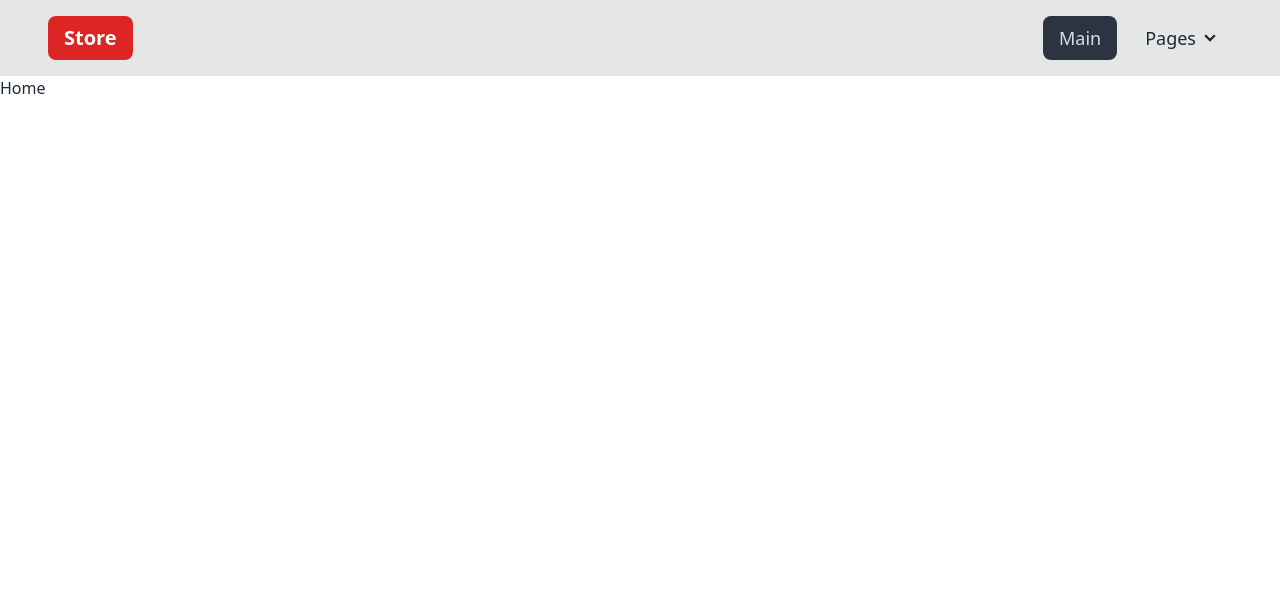
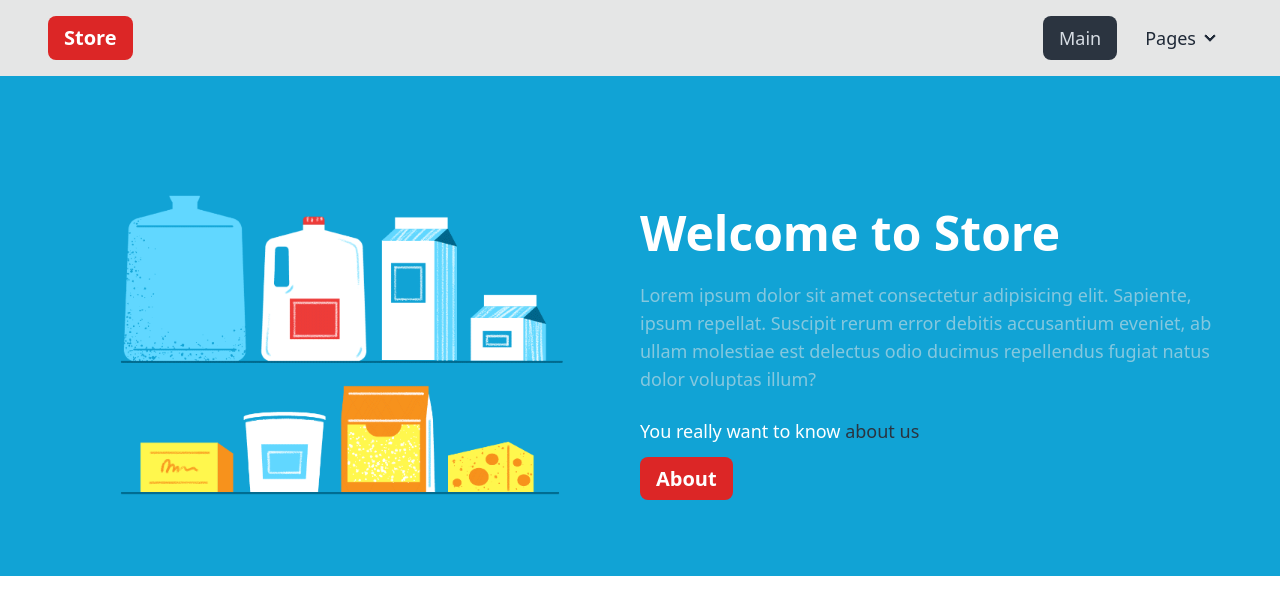
Before and after one commit to Nasrddinovvv1508/7dars, a React (Vite) app: page / in a window 1280 px wide. Shown: the top 614 px of the page. Built offline with nearby package versions, Linux system fonts and the light colour scheme; the HTML template or start-up script is replaced by a standard one.

Commit message:
SECTION 1

```diff
--- a/src/components/Navbar.jsx
+++ b/src/components/Navbar.jsx
@@ -6,7 +6,7 @@ function Navbar() {
     <div className="bg-base-300">
       <div className='navbar speacial-container'>
         <div className="flex-1">
-          <Link to={`/`} className="bg-red-600 py-2 px-4 rounded-lg text-white font-bold text-xl">Store</Link>
+          <Link to={`/`} className="bg-red-600 hover:bg-red-800 py-2 px-4 rounded-lg text-white font-bold text-xl">Store</Link>
         </div>
         <div className="flex-none">
           <ul className="menu menu-horizontal px-1 text-lg gap-3">
--- a/src/pages/Home.jsx
+++ b/src/pages/Home.jsx
@@ -1,8 +1,31 @@
 import React from 'react'
+import { Link } from 'react-router-dom'
 
 function Home() {
   return (
-    <div>Home</div>
+    <div>
+      <section className='pt-[50px] bg-[#11a3d5]'>
+        <div className='speacial-container grid grid-cols-2 items-center'>
+          <div>
+            <img src="../assets/gif/products-shelf.gif" alt="products shelf" />
+          </div>
+
+          <div>
+            <h1 className='text-5xl font-bold text-white'>Welcome to Store</h1>
+            <p className='text-lg mt-6 font-medium text-base-300 opacity-55'>
+              Lorem ipsum dolor sit amet consectetur adipisicing elit. Sapiente, ipsum repellat. Suscipit rerum error debitis accusantium eveniet, ab ullam molestiae est delectus odio ducimus repellendus fugiat natus dolor voluptas illum?
+            </p>
+
+            <div className='mt-6 text-lg text-white'>
+              <p>You really want to know <span className='text-[#2b3440]'>about us</span></p>
+              <div className='mt-5'>
+                <Link to={`/about`} className='bg-red-600 hover:bg-red-800 py-2 px-4 rounded-lg text-white font-bold text-xl'>About</Link>
+              </div>
+            </div>
+          </div>
+        </div>
+      </section>
+    </div>
   )
 }
 
```
Also changed, not shown: public/assets/gif/products-shelf.gif (renamed from public/gif/products-shelf.gif).
